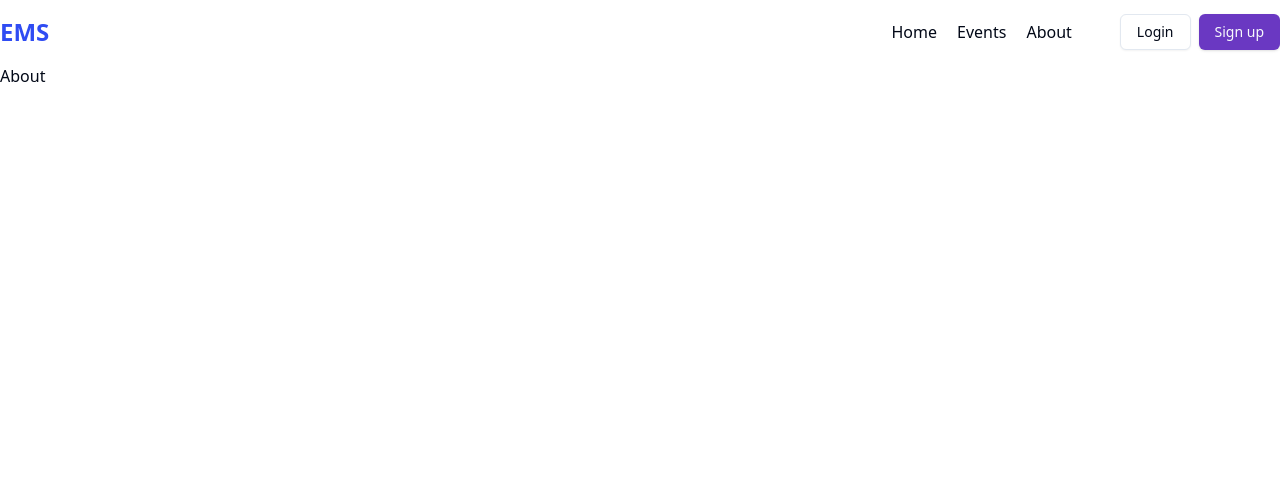
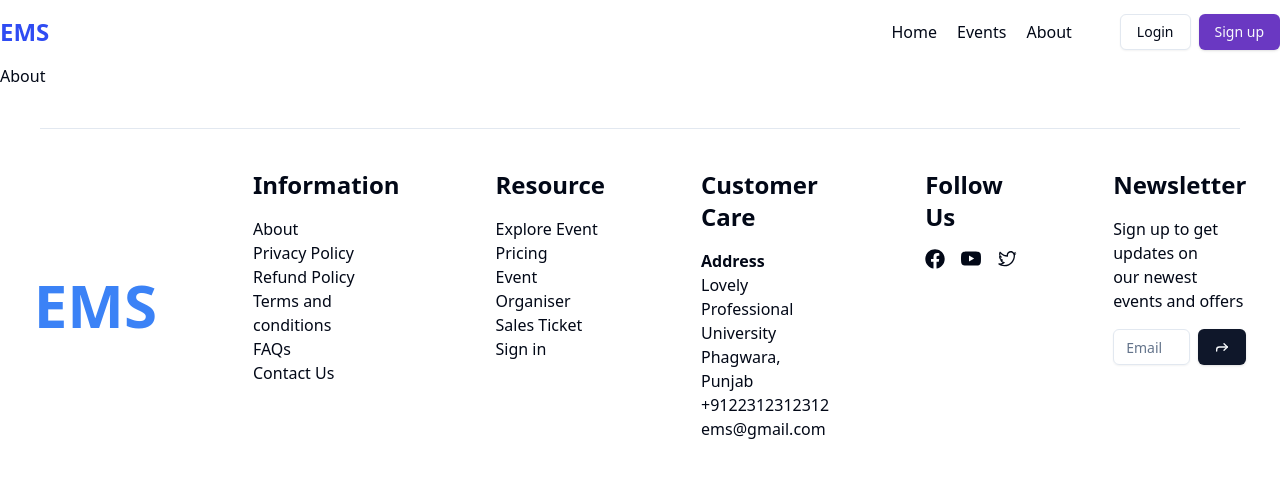
Before and after one commit to Exe16Kishan/Ticketing-System, a Next.js app: page /about in a window 1280 px wide. Shown: the top 478 px of the page. Built offline with nearby package versions, Linux system fonts and the light colour scheme.

Commit message:
added footer

```diff
--- a/app/layout.tsx
+++ b/app/layout.tsx
@@ -20,6 +20,7 @@ export default function RootLayout({
       <body>
         <Navbar />
         {children}
+        <Footer />
       </body>
     </html>
   );
--- /dev/null
+++ b/components/shared/Footer.tsx
@@ -0,0 +1,79 @@
+import React from "react";
+import { Separator } from "@/components/ui/separator";
+import { FaceIcon, TwitterLogoIcon } from "@radix-ui/react-icons";
+import { BsYoutube } from "react-icons/bs";
+import { FaFacebook } from "react-icons/fa";
+import { Input } from "../ui/input";
+import { Button } from "../ui/button";
+import { ForwardIcon } from "lucide-react";
+
+const Footer = () => {
+  return (
+    <div className="p-10">
+      <Separator />
+      <div className="flex justify-center p-10 gap-x-24">
+        <div className="logo my-auto">
+          <span className="text-6xl font-bold text-blue-500">EMS</span>
+        </div>
+        <div className="info gap-y-4">
+          <span className="font-bold text-2xl">Information</span>
+          <div className="mt-4 flex flex-col">
+            <span>About</span>
+            <span>Privacy Policy</span>
+            <span>Refund Policy</span>
+            <span>Terms and conditions</span>
+            <span>FAQs</span>
+            <span>Contact Us</span>
+          </div>
+        </div>
+
+        <div className="resource gap-y-4">
+          <span className="font-bold text-2xl">Resource</span>
+          <div className="mt-4 flex flex-col">
+            <span>Explore Event</span>
+            <span>Pricing</span>
+            <span>Event Organiser</span>
+            <span>Sales Ticket</span>
+            <span>Sign in</span>
+          </div>
+        </div>
+
+        <div className="custumer gap-y-4">
+          <span className="font-bold text-2xl">Customer Care</span>
+          <div className="mt-4 flex flex-col">
+            <span className="font-bold">Address</span>
+            <span>Lovely Professional University</span>
+            <span>Phagwara, Punjab</span>
+            <span>+9122312312312</span>
+            <span>ems@gmail.com</span>
+          </div>
+        </div>
+
+        <div className="follow gap-y-4">
+          <span className="font-bold text-2xl">Follow Us</span>
+          <div className="mt-4 flex flex-col">
+            <span className="gap-x-4 flex">
+              <FaFacebook className="h-5 w-5" />
+              <BsYoutube className="h-5 w-5" />
+              <TwitterLogoIcon className="h-5 w-5" />
+            </span>
+          </div>
+        </div>
+
+        <div className="news gap-y-4">
+          <span className="font-bold text-2xl">Newsletter</span>
+          <div className="mt-4 flex flex-col">
+            <span>Sign up to get updates on</span>
+            <span>our newest events and offers</span>
+            <div className="flex w-full max-w-sm items-center space-x-2 my-4">
+              <Input type="email" placeholder="Email" />
+              <Button type="submit"><ForwardIcon className="h-4 w-4"/></Button>
+            </div>
+          </div>
+        </div>
+      </div>
+    </div>
+  );
+};
+
+export default Footer;
--- /dev/null
+++ b/components/ui/input.tsx
@@ -0,0 +1,25 @@
+import * as React from "react"
+
+import { cn } from "@/lib/utils"
+
+export interface InputProps
+  extends React.InputHTMLAttributes<HTMLInputElement> {}
+
+const Input = React.forwardRef<HTMLInputElement, InputProps>(
+  ({ className, type, ...props }, ref) => {
+    return (
+      <input
+        type={type}
+        className={cn(
+          "flex h-9 w-full rounded-md border border-input bg-transparent px-3 py-1 text-sm shadow-sm transition-colors file:border-0 file:bg-transparent file:text-sm file:font-medium file:text-foreground placeholder:text-muted-foreground focus-visible:outline-none focus-visible:ring-1 focus-visible:ring-ring disabled:cursor-not-allowed disabled:opacity-50",
+          className
+        )}
+        ref={ref}
+        {...props}
+      />
+    )
+  }
+)
+Input.displayName = "Input"
+
+export { Input }
```
